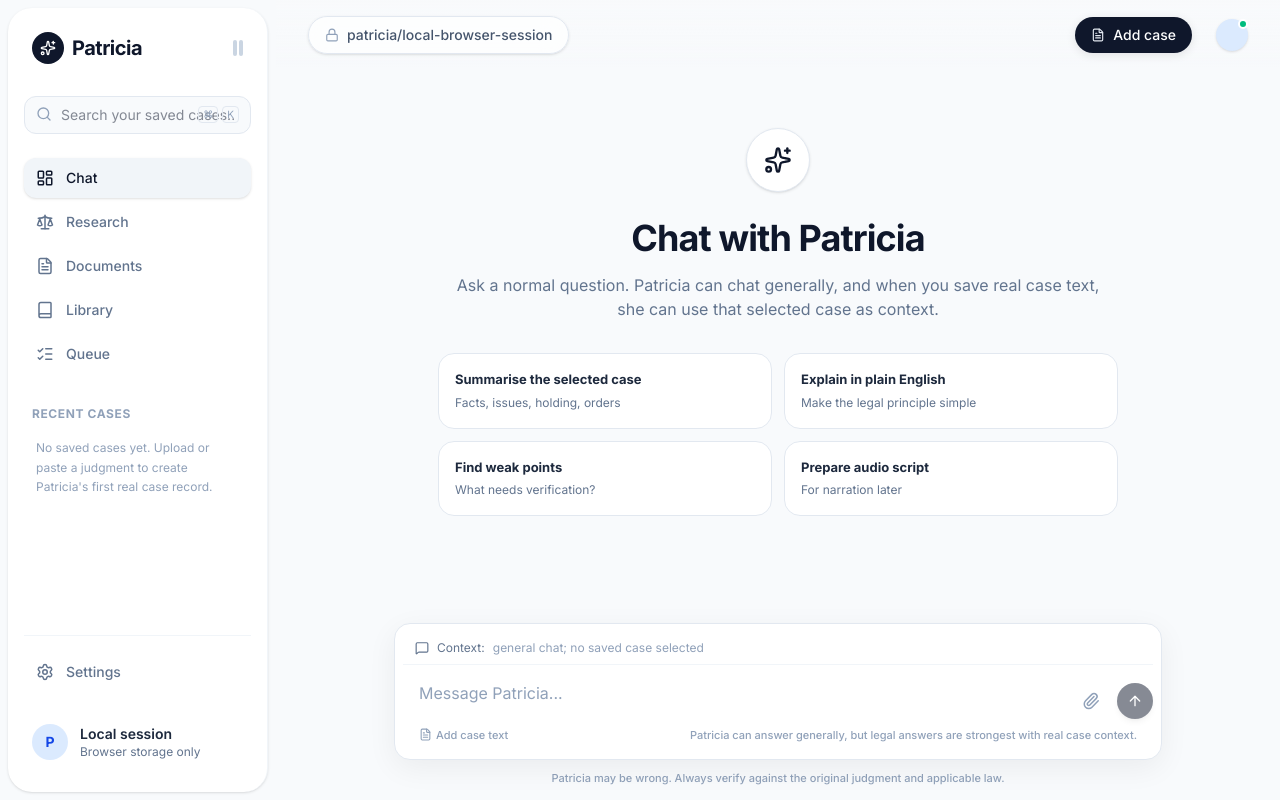
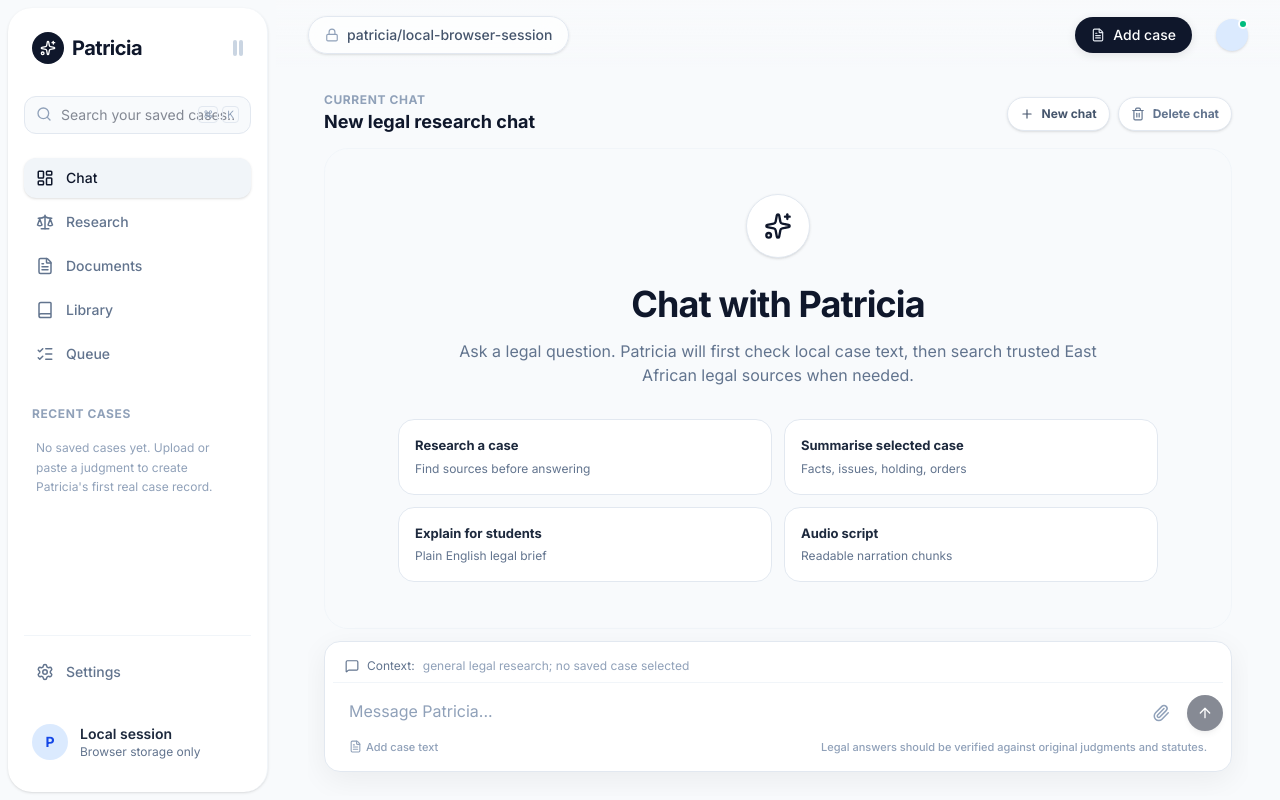
Before and after one commit to imranshiundu/Patricia, a Next.js app: page / in a window 1280 px wide. Built offline with nearby package versions, Linux system fonts and the light colour scheme.

Commit message:
Redesign Patricia chat for long professional answers and sessions

```diff
--- a/src/components/PatriciaChat.tsx
+++ b/src/components/PatriciaChat.tsx
@@ -1,77 +1,63 @@
 "use client";
 
-import { ArrowUp, FileText, Loader2, MessageSquare, Paperclip, Sparkles, Trash2 } from "lucide-react";
+import { ArrowUp, FileText, Loader2, MessageSquare, Paperclip, Plus, Sparkles, Trash2 } from "lucide-react";
 import Link from "next/link";
 import { FormEvent, useEffect, useMemo, useRef, useState } from "react";
 import { getPatriciaCases, PatriciaCaseRecord } from "@/lib/patricia-storage";
+import {
+  createChatSession,
+  deleteChatSession,
+  getOrCreateActiveSession,
+  makePatriciaId,
+  PatriciaChatMessage,
+  PatriciaChatSession,
+  titleFromQuestion,
+  upsertChatSession,
+} from "@/lib/patricia-chat-sessions";
 
-type ChatMessage = {
-  id: string;
-  role: "user" | "assistant";
-  content: string;
-  createdAt: string;
-};
-
-const CHAT_KEY = "patricia:chat";
 const MAX_CONTEXT_CHARS = 60_000;
 
-function makeId(prefix = "msg") {
-  if (typeof crypto !== "undefined" && "randomUUID" in crypto) {
-    return crypto.randomUUID();
-  }
-  return `${prefix}-${Date.now()}-${Math.random().toString(36).slice(2)}`;
-}
-
-function readChat(): ChatMessage[] {
-  if (typeof window === "undefined") return [];
-
-  try {
-    const raw = window.localStorage.getItem(CHAT_KEY);
-    if (!raw) return [];
-    const parsed = JSON.parse(raw);
-    return Array.isArray(parsed) ? parsed : [];
-  } catch {
-    return [];
-  }
-}
-
-function saveChat(messages: ChatMessage[]) {
-  if (typeof window === "undefined") return;
-  window.localStorage.setItem(CHAT_KEY, JSON.stringify(messages.slice(-80)));
-}
-
 export function PatriciaChat() {
-  const [messages, setMessages] = useState<ChatMessage[]>([]);
+  const [session, setSession] = useState<PatriciaChatSession | null>(null);
   const [input, setInput] = useState("");
   const [cases, setCases] = useState<PatriciaCaseRecord[]>([]);
   const [selectedCaseId, setSelectedCaseId] = useState<string>("");
   const [isSending, setIsSending] = useState(false);
+  const [researchStage, setResearchStage] = useState("");
   const [error, setError] = useState("");
   const bottomRef = useRef<HTMLDivElement | null>(null);
 
+  const messages = session?.messages || [];
+
   useEffect(() => {
-    setMessages(readChat());
+    const active = getOrCreateActiveSession();
+    setSession(active);
 
     const syncCases = () => {
       const records = getPatriciaCases();
       setCases(records);
-      setSelectedCaseId((current) => current || records[0]?.id || "");
+      setSelectedCaseId((current) => current || active.selectedCaseId || records[0]?.id || "");
     };
+
+    const syncSession = () => setSession(getOrCreateActiveSession());
 
     syncCases();
     window.addEventListener("patricia:cases-updated", syncCases);
+    window.addEventListener("patricia:chat-sessions-updated", syncSession);
+    window.addEventListener("patricia:active-chat-session-updated", syncSession);
     window.addEventListener("storage", syncCases);
 
     return () => {
       window.removeEventListener("patricia:cases-updated", syncCases);
+      window.removeEventListener("patricia:chat-sessions-updated", syncSession);
+      window.removeEventListener("patricia:active-chat-session-updated", syncSession);
       window.removeEventListener("storage", syncCases);
     };
   }, []);
 
   useEffect(() => {
-    saveChat(messages);
     bottomRef.current?.scrollIntoView({ behavior: "smooth", block: "end" });
-  }, [messages]);
+  }, [messages.length, isSending]);
 
   const selectedCase = useMemo(
     () => cases.find((item) => item.id === selectedCaseId),
@@ -83,25 +69,40 @@ export function PatriciaChat() {
     return text.slice(0, MAX_CONTEXT_CHARS);
   }, [selectedCase]);
 
+  function persistSession(nextMessages: PatriciaChatMessage[], title?: string) {
+    const base = session || createChatSession(title || "New legal research chat");
+    const updated = upsertChatSession({
+      ...base,
+      title: title || base.title,
+      selectedCaseId,
+      messages: nextMessages,
+    });
+    setSession(updated);
+    return updated;
+  }
+
   async function submitMessage(event?: FormEvent) {
     event?.preventDefault();
     const question = input.trim();
     if (!question || isSending) return;
 
-    const now = new Date().toISOString();
-    const userMessage: ChatMessage = {
-      id: makeId("user"),
+    const userMessage: PatriciaChatMessage = {
+      id: makePatriciaId("user"),
       role: "user",
       content: question,
-      createdAt: now,
+      createdAt: new Date().toISOString(),
     };
 
-    setMessages((current) => [...current, userMessage]);
+    const title = messages.length === 0 ? titleFromQuestion(question) : session?.title;
+    const withUser = [...messages, userMessage];
+    persistSession(withUser, title);
     setInput("");
     setError("");
     setIsSending(true);
+    setResearchStage("Planning research...");
 
     try {
+      setResearchStage("Checking local case context and East African legal sources...");
       const response = await fetch("/api/patricia/chat", {
         method: "POST",
         headers: { "Content-Type": "application/json" },
@@ -110,37 +111,41 @@ export function PatriciaChat() {
           caseText: selectedCaseText,
           caseTitle: selectedCase?.title || "",
           citation: selectedCase?.citation || "",
+          previousMessages: withUser.slice(-8),
         }),
       });
 
+      setResearchStage("Studying sources and preparing a professional answer...");
       const data = await response.json();
 
       if (!response.ok) {
         throw new Error(data.error || "Patricia could not answer right now.");
       }
 
-      const assistantMessage: ChatMessage = {
-        id: makeId("assistant"),
+      const assistantMessage: PatriciaChatMessage = {
+        id: makePatriciaId("assistant"),
         role: "assistant",
         content: data.content || "I could not produce an answer from the available context.",
         createdAt: new Date().toISOString(),
+        sources: data.sources || [],
       };
 
-      setMessages((current) => [...current, assistantMessage]);
+      persistSession([...withUser, assistantMessage], title);
     } catch (caught) {
       const message = caught instanceof Error ? caught.message : "Patricia could not answer right now.";
       setError(message);
-      setMessages((current) => [
-        ...current,
+      persistSession([
+        ...withUser,
         {
-          id: makeId("assistant-error"),
+          id: makePatriciaId("assistant-error"),
           role: "assistant",
           content: `I could not complete that request. ${message}`,
           createdAt: new Date().toISOString(),
         },
-      ]);
+      ], title);
     } finally {
       setIsSending(false);
+      setResearchStage("");
     }
   }
 
@@ -148,47 +153,66 @@ export function PatriciaChat() {
     setInput(prompt);
   }
 
-  function clearChat() {
-    setMessages([]);
+  function clearCurrentChat() {
+    if (!session) return;
+    deleteChatSession(session.id);
+    const next = createChatSession();
+    setSession(next);
     setError("");
-    if (typeof window !== "undefined") {
-      window.localStorage.removeItem(CHAT_KEY);
   }
+
+  function startNewChat() {
+    const next = createChatSession();
+    setSession(next);
+    setInput("");
+    setError("");
   }
 
   return (
-    <div className="flex h-full min-h-[calc(100vh-180px)] flex-col">
-      <div className="mx-auto flex w-full max-w-4xl flex-1 flex-col px-4 pb-36 pt-4">
+    <div className="relative flex h-[calc(100vh-32px)] min-h-[720px] flex-col overflow-hidden">
+      <div className="mx-auto flex w-full max-w-5xl flex-1 flex-col overflow-hidden px-4 pt-4">
+        <div className="mb-3 flex items-center justify-between gap-3">
+          <div className="min-w-0">
+            <p className="text-xs font-bold uppercase tracking-wider text-slate-400">Current chat</p>
+            <h1 className="truncate text-lg font-bold text-slate-900">{session?.title || "New legal research chat"}</h1>
+          </div>
+          <div className="flex gap-2">
+            <button
+              type="button"
+              onClick={startNewChat}
+              className="inline-flex items-center gap-2 rounded-full border border-slate-200 bg-white px-3 py-2 text-xs font-bold text-slate-600 shadow-sm hover:bg-slate-50"
+            >
+              <Plus size={14} /> New chat
+            </button>
+            <button
+              type="button"
+              onClick={clearCurrentChat}
+              className="inline-flex items-center gap-2 rounded-full border border-slate-200 bg-white px-3 py-2 text-xs font-bold text-slate-500 shadow-sm hover:bg-slate-50 hover:text-slate-800"
+            >
+              <Trash2 size={14} /> Delete chat
+            </button>
+          </div>
+        </div>
+
+        <div className="flex-1 overflow-y-auto rounded-3xl border border-slate-100 bg-slate-50/40 px-4 py-5">
           {messages.length === 0 ? (
-          <div className="flex flex-1 flex-col items-center justify-center text-center">
+            <div className="flex min-h-full flex-col items-center justify-center text-center">
               <div className="mb-6 flex h-16 w-16 items-center justify-center rounded-full border border-slate-200 bg-white shadow-sm">
                 <Sparkles size={28} className="text-slate-900" />
               </div>
-            <h1 className="mb-3 text-4xl font-bold leading-tight tracking-tight text-slate-900">
-              Chat with Patricia
-            </h1>
+              <h2 className="mb-3 text-4xl font-bold leading-tight tracking-tight text-slate-900">Chat with Patricia</h2>
               <p className="mx-auto mb-8 max-w-2xl text-slate-500">
-              Ask a normal question. Patricia can chat generally, and when you save real case text, she can use that selected case as context.
+                Ask a legal question. Patricia will first check local case text, then search trusted East African legal sources when needed.
               </p>
-
-            <div className="grid w-full max-w-[680px] grid-cols-1 gap-3 sm:grid-cols-2">
-              <SuggestionCard title="Summarise the selected case" sub="Facts, issues, holding, orders" onClick={() => usePrompt("Summarise the selected case into facts, issues, holding, reasoning, and orders.")} />
-              <SuggestionCard title="Explain in plain English" sub="Make the legal principle simple" onClick={() => usePrompt("Explain the main legal principle in plain English.")} />
-              <SuggestionCard title="Find weak points" sub="What needs verification?" onClick={() => usePrompt("What parts of this case need verification from the original judgment?")} />
-              <SuggestionCard title="Prepare audio script" sub="For narration later" onClick={() => usePrompt("Create a clear audio narration script from the selected case summary.")} />
+              <div className="grid w-full max-w-[760px] grid-cols-1 gap-3 sm:grid-cols-2">
+                <SuggestionCard title="Research a case" sub="Find sources before answering" onClick={() => usePrompt("Research this case carefully and tell me what is verified, what is only a lead, and what still needs checking: ")} />
+                <SuggestionCard title="Summarise selected case" sub="Facts, issues, holding, orders" onClick={() => usePrompt("Summarise the selected case into facts, issues, holding, reasoning, orders, and verification gaps.")} />
+                <SuggestionCard title="Explain for students" sub="Plain English legal brief" onClick={() => usePrompt("Explain this legal issue for a law student in clear, simple language, with sources and verification notes.")} />
+                <SuggestionCard title="Audio script" sub="Readable narration chunks" onClick={() => usePrompt("Prepare a professional audio narration script from the selected case, divided into short sections.")} />
               </div>
             </div>
           ) : (
-          <div className="space-y-5 py-4">
-            <div className="flex justify-end">
-              <button
-                type="button"
-                onClick={clearChat}
-                className="inline-flex items-center gap-2 rounded-full border border-slate-200 bg-white px-3 py-1.5 text-xs font-medium text-slate-500 hover:bg-slate-50 hover:text-slate-800"
-              >
-                <Trash2 size={13} /> Clear chat
-              </button>
-            </div>
+            <div className="space-y-5 pb-4">
               {messages.map((message) => (
                 <MessageBubble key={message.id} message={message} />
               ))}
@@ -198,7 +222,8 @@ export function PatriciaChat() {
                     <Loader2 size={15} className="animate-spin" />
                   </div>
                   <div className="rounded-2xl border border-slate-200 bg-white px-4 py-3 text-sm text-slate-500 shadow-sm">
-                  Patricia is thinking...
+                    <p className="font-semibold text-slate-700">Patricia is researching...</p>
+                    <p className="mt-1 text-xs">{researchStage || "Preparing answer..."}</p>
                   </div>
                 </div>
               )}
@@ -206,9 +231,10 @@ export function PatriciaChat() {
             </div>
           )}
         </div>
+      </div>
 
-      <form onSubmit={submitMessage} className="absolute bottom-10 left-0 right-0 z-20 flex justify-center px-8">
-        <div className="w-full max-w-3xl rounded-2xl border border-slate-200 bg-white p-2 shadow-[0_8px_30px_rgb(0,0,0,0.06)]">
+      <div className="mx-auto w-full max-w-5xl flex-shrink-0 px-4 pb-6 pt-3">
+        <form onSubmit={submitMessage} className="rounded-2xl border border-slate-200 bg-white p-2 shadow-[0_8px_30px_rgb(0,0,0,0.06)]">
           <div className="flex items-center gap-2 border-b border-slate-100 px-3 py-2 text-xs text-slate-500">
             <MessageSquare size={14} />
             <span>Context:</span>
@@ -218,22 +244,18 @@ export function PatriciaChat() {
                 onChange={(event) => setSelectedCaseId(event.target.value)}
                 className="max-w-[420px] truncate rounded-lg bg-slate-50 px-2 py-1 text-xs font-medium text-slate-700 outline-none"
               >
+                <option value="">general legal research</option>
                 {cases.map((item) => (
                   <option key={item.id} value={item.id}>{item.title}</option>
                 ))}
               </select>
             ) : (
-              <span className="text-slate-400">general chat; no saved case selected</span>
+              <span className="text-slate-400">general legal research; no saved case selected</span>
             )}
-            {selectedCaseText && (
-              <span className="ml-auto hidden text-slate-400 sm:inline">
-                {selectedCaseText.length.toLocaleString()} chars ready
-              </span>
-            )}
+            {selectedCaseText && <span className="ml-auto hidden text-slate-400 sm:inline">{selectedCaseText.length.toLocaleString()} chars ready</span>}
           </div>
 
           <div className="flex items-end gap-2">
-            <div className="relative flex-1">
             <textarea
               value={input}
               onChange={(event) => setInput(event.target.value)}
@@ -245,14 +267,11 @@ export function PatriciaChat() {
               }}
               rows={1}
               placeholder="Message Patricia..."
-                className="max-h-40 min-h-[54px] w-full resize-none bg-transparent px-4 py-4 text-base outline-none placeholder:text-slate-400"
+              className="max-h-40 min-h-[54px] flex-1 resize-none bg-transparent px-4 py-4 text-base outline-none placeholder:text-slate-400"
             />
-            </div>
-
             <Link href="/documents" className="mb-2 flex h-9 w-9 items-center justify-center rounded-full text-slate-400 transition hover:bg-slate-100 hover:text-slate-700" aria-label="Add case">
               <Paperclip size={18} />
             </Link>
-
             <button
               type="submit"
               disabled={!input.trim() || isSending}
@@ -264,53 +283,42 @@ export function PatriciaChat() {
           </div>
 
           <div className="flex items-center justify-between px-4 pb-2 text-[11px] font-medium text-slate-400">
-            <Link href="/documents" className="flex items-center gap-1 hover:text-slate-700">
-              <FileText size={13} /> Add case text
-            </Link>
-            <span>{error || "Patricia can answer generally, but legal answers are strongest with real case context."}</span>
-          </div>
+            <Link href="/documents" className="flex items-center gap-1 hover:text-slate-700"><FileText size={13} /> Add case text</Link>
+            <span>{error || "Legal answers should be verified against original judgments and statutes."}</span>
           </div>
         </form>
-
-      <div className="absolute bottom-3 left-0 right-0 text-center">
-        <span className="text-[11px] font-medium text-slate-400">
-          Patricia may be wrong. Always verify against the original judgment and applicable law.
-        </span>
       </div>
     </div>
   );
 }
 
-function MessageBubble({ message }: { message: ChatMessage }) {
+function MessageBubble({ message }: { message: PatriciaChatMessage }) {
   const isUser = message.role === "user";
-
   return (
     <div className={`flex items-start gap-3 ${isUser ? "justify-end" : "justify-start"}`}>
-      {!isUser && (
-        <div className="flex h-8 w-8 flex-shrink-0 items-center justify-center rounded-full bg-slate-900 text-white">
-          <Sparkles size={15} />
+      {!isUser && <div className="flex h-8 w-8 flex-shrink-0 items-center justify-center rounded-full bg-slate-900 text-white"><Sparkles size={15} /></div>}
+      <article className={`max-w-[min(850px,86%)] whitespace-pre-wrap rounded-2xl px-5 py-4 text-sm leading-7 shadow-sm ${isUser ? "bg-slate-900 text-white" : "border border-slate-200 bg-white text-slate-700"}`}>
+        {message.content}
+        {!isUser && message.sources && message.sources.length > 0 && (
+          <div className="mt-4 border-t border-slate-100 pt-3">
+            <p className="mb-2 text-xs font-bold uppercase tracking-wider text-slate-400">Sources returned</p>
+            <div className="space-y-1">
+              {message.sources.slice(0, 6).map((source, index) => (
+                <a key={`${source.url}-${index}`} href={source.url} target="_blank" rel="noreferrer" className="block truncate text-xs font-medium text-blue-600 hover:text-blue-800">
+                  {index + 1}. {source.title} — {source.sourceName || source.authority || "source"}
+                </a>
+              ))}
+            </div>
           </div>
         )}
-      <div
-        className={`max-w-[78%] whitespace-pre-wrap rounded-2xl px-4 py-3 text-sm leading-relaxed shadow-sm ${
-          isUser
-            ? "bg-slate-900 text-white"
-            : "border border-slate-200 bg-white text-slate-700"
-        }`}
-      >
-        {message.content}
-      </div>
+      </article>
     </div>
   );
 }
 
 function SuggestionCard({ title, sub, onClick }: { title: string; sub: string; onClick: () => void }) {
   return (
-    <button
-      type="button"
-      onClick={onClick}
-      className="rounded-2xl border border-slate-200 bg-white p-4 text-left transition-colors hover:bg-slate-50 active:scale-[0.99]"
-    >
+    <button type="button" onClick={onClick} className="rounded-2xl border border-slate-200 bg-white p-4 text-left transition-colors hover:bg-slate-50 active:scale-[0.99]">
       <h4 className="mb-1 text-[13px] font-bold text-slate-800 transition-colors">{title}</h4>
       <p className="truncate text-[12px] text-slate-500">{sub}</p>
     </button>
```
Lines whose indentation alone changed are shown as unchanged.
